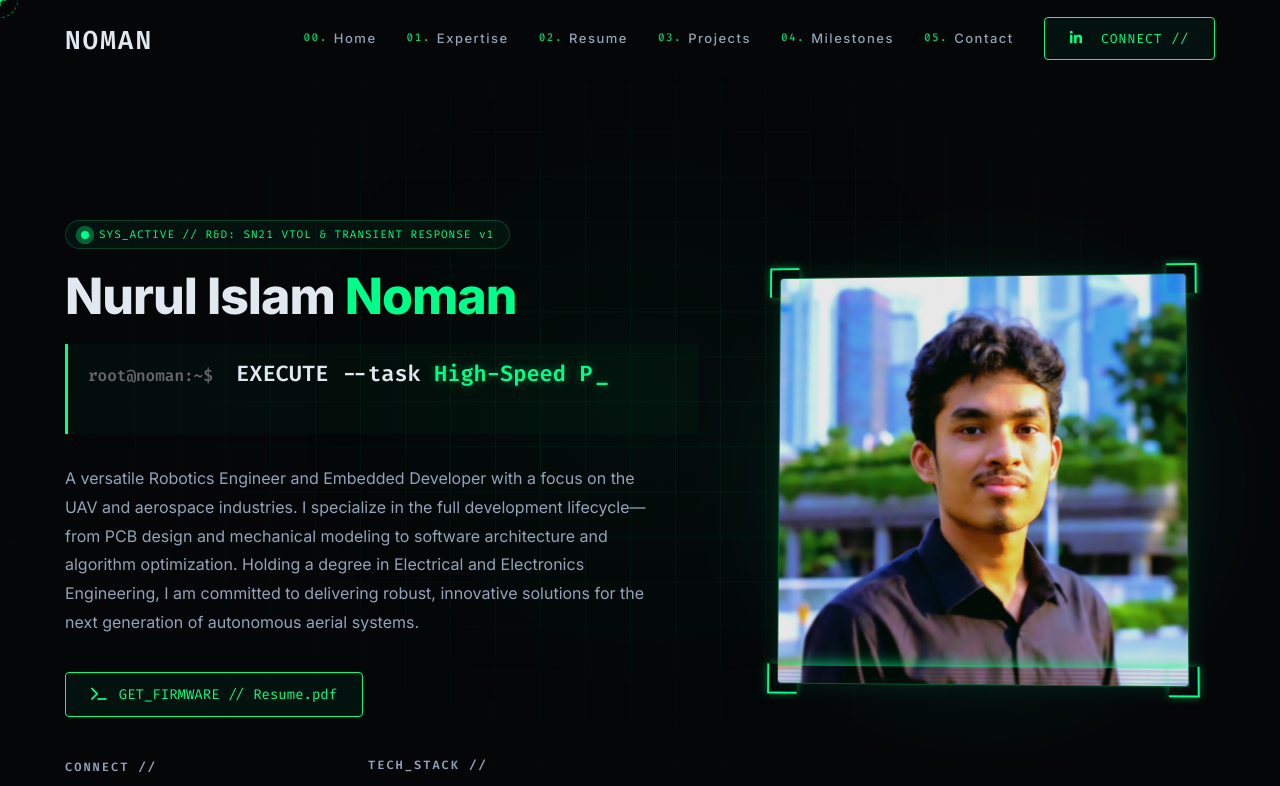
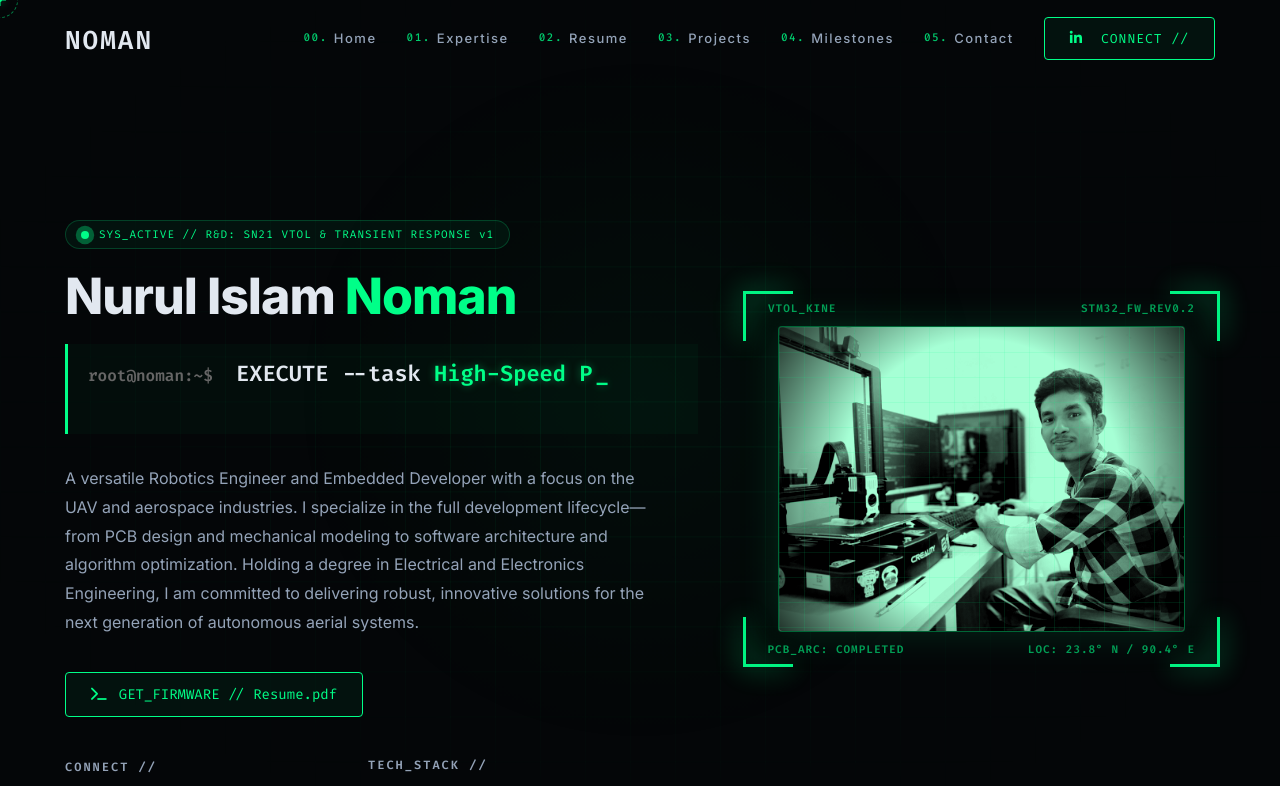
Before and after one commit to nurulislam21/portfolio, a React (Create React App) app: page / in a window 1280 px wide. Shown: the top 786 px of the page. Built offline with nearby package versions, Linux system fonts and the light colour scheme.

Commit message:
System Update

```diff
--- a/src/component/Hero/Home.css
+++ b/src/component/Hero/Home.css
@@ -261,27 +261,137 @@
   pointer-events: none;
 }
 
-.right_img {
+/* --- TACTICAL HUD CONTAINER --- */
+.tactical-hud-container {
+  position: relative;
+  width: 100%;
+  max-width: 480px;
+  margin: 0 auto;
+  padding: 30px;
+  perspective: 1200px; /* Strong depth for perspective shift */
+  transition: transform 0.6s cubic-bezier(0.23, 1, 0.32, 1);
+}
+
+/* 3D Perspective Tilt on Hover */
+.tactical-hud-container:hover {
+  transform: rotateX(6deg) rotateY(-8deg) scale(1.05);
+}
+
+/* --- THE IMAGE FILTER & EFFECTS --- */
+.hero-sensor-feed {
   position: relative;
   z-index: 2;
   border-radius: 4px;
   overflow: hidden;
-  border: 1px solid rgba(0, 255, 136, 0.3);
-  box-shadow:
-    0 0 20px rgba(0, 255, 136, 0.1),
-    inset 0 0 15px rgba(0, 255, 136, 0.05);
-  background: rgba(0, 20, 10, 0.5); /* Darker background for the projection surface */
+  border: 1px solid rgba(0, 255, 136, 0.4);
+  background: #000;
+  box-shadow: 0 0 40px rgba(0, 255, 136, 0.15);
 }
 
-/* The Image itself */
-.pro-hero-img {
+/* Green "Night Vision" Color Burn Overlay */
+.hero-sensor-feed::before {
+  content: '';
+  position: absolute;
+  top: 0; left: 0; width: 100%; height: 100%;
+  background: rgba(0, 255, 136, 0.35);
+  mix-blend-mode: multiply; /* Forces the green into the shadows */
+  z-index: 3;
+  pointer-events: none;
+  transition: all 0.5s ease;
+}
+
+.sensor-img {
   width: 100%;
   height: auto;
   display: block;
-  /* Tech Filter Look: Increase contrast and give a slight cyan tint */
-  filter: contrast(1.1) brightness(1.1) saturate(1.1) hue-rotate(5deg);
-  opacity: 0.9;
-  mix-blend-mode: lighten; /* Blends with the dark background for a projected feel */
+  /* Strips the city colors and dramatically boosts contrast */
+  filter: grayscale(100%) contrast(1.4) brightness(1);
+  transition: all 0.5s ease;
+}
+
+/* Holographic Grid Overlay */
+.cyber-grid-overlay {
+  position: absolute;
+  top: 0; left: 0; width: 100%; height: 100%;
+  background-image:
+    linear-gradient(rgba(0, 255, 136, 0.15) 1px, transparent 1px),
+    linear-gradient(90deg, rgba(0, 255, 136, 0.15) 1px, transparent 1px);
+  background-size: 25px 25px; /* Size of the targeting squares */
+  z-index: 4;
+  pointer-events: none;
+  opacity: .7;
+}
+
+/* --- HOVER PHYSICS: SYSTEM LOCK-ON (NO VIBRATION) --- */
+.tactical-hud-container:hover .sensor-img {
+  filter: grayscale(50%) contrast(1.5) brightness(1.0); /* Brings some life back on hover */
+}
+
+.tactical-hud-container:hover .hero-sensor-feed::before {
+  background: rgba(0, 255, 136, 0.1); /* Reduces the heavy green on hover */
+  mix-blend-mode: overlay;
+}
+
+/* --- HUD BRACKETS --- */
+.hud-corner {
+  position: absolute;
+  width: 50px;
+  height: 50px;
+  border: 3px solid var(--accent-green);
+  z-index: 3;
+  /* Soft breathing animation when static */
+  animation: bracketBreath 4s ease-in-out infinite alternate;
+  transition: all 0.5s cubic-bezier(0.23, 1, 0.32, 1);
+}
+
+/* LOCK-ON: Brackets shrink and lock tightly to you on hover */
+.tactical-hud-container:hover .hud-corner {
+  width: 20px;
+  height: 20px;
+  border-width: 4px;
+  box-shadow: 0 0 25px var(--accent-glow);
+}
+
+.hud-corner.top-left { top: -5px; left: -5px; border-right: none; border-bottom: none; }
+.hud-corner.top-right { top: -5px; right: -5px; border-left: none; border-bottom: none; }
+.hud-corner.bottom-left { bottom: -5px; left: -5px; border-right: none; border-top: none; }
+.hud-corner.bottom-right { bottom: -5px; right: -5px; border-left: none; border-top: none; }
+
+/* --- FLOATING DATA LABELS --- */
+.hud-label {
+  position: absolute;
+  font-family: 'Fira Code', monospace;
+  font-size: 11px;
+  font-weight: 600;
+  color: var(--accent-green);
+  opacity: 0.6;
+  z-index: 4;
+  letter-spacing: 1px;
+  pointer-events: none;
+  transition: opacity 0.4s ease, text-shadow 0.4s ease;
+}
+
+.hud-top-left { top: 5px; left: 20px; }
+.hud-top-right { top: 5px; right: 20px; }
+.hud-bottom-left { bottom: 5px; left: 20px; }
+.hud-bottom-right { bottom: 5px; right: 20px; }
+
+.tactical-hud-container:hover .hud-label {
+  opacity: 1;
+  text-shadow: 0 0 10px var(--accent-glow);
+}
+
+/* --- TACTICAL ANIMATIONS --- */
+@keyframes bracketBreath {
+  from { opacity: 0.5; filter: drop-shadow(0 0 2px var(--accent-green)); }
+  to { opacity: 1; filter: drop-shadow(0 0 15px var(--accent-green)); }
+}
+
+.vignette-overlay {
+  position: absolute;
+  top: 0; left: 0; width: 100%; height: 100%;
+  background: radial-gradient(circle, transparent 55%, rgba(0,0,0,0.8) 100%);
+  pointer-events: none; z-index: 3;
 }
 
 /* Scanning Line Effect */
--- a/src/component/Hero/Home.js
+++ b/src/component/Hero/Home.js
@@ -1,8 +1,8 @@
 import React from "react";
 import "./Home.css";
 // import noman from "../pic/noman.jpg"
-import noman1 from "../pic/noman1.jpg"
-// import hero from "../pic/realhero.jpg";
+// import noman1 from "../pic/noman.jpg"
+import noman1 from "../pic/isnoman.jpg";
 import skill1 from "../pic/skill1.png";
 import skill2 from "../pic/skill2.png";
 import skill3 from "../pic/skill3.png";
@@ -108,18 +108,29 @@ const Home = () => {
           </div>
         </div>
 
-        {/* Right Image Area with Pro Effects */}
-        <div className="right">
-          <div className="right_img_wrapper">
-            <div className="holographic-glow"></div> {/* New: Background Glow */}
-            <div className="tech-corner top-left"></div>
-            <div className="tech-corner top-right"></div>
-            <div className="right_img">
-              <img src={noman1} alt="Nurul Islam Noman" className="pro-hero-img" />
-              <div className="scanline"></div> {/* New: Scanning Line */}
-            </div>
-            <div className="tech-corner bottom-left"></div>
-            <div className="tech-corner bottom-right"></div>
+        {/* --- Hero Image tactical HUD --- */}
+        <div className="right_img_wrapper tactical-hud-container" data-aos="fade-up" data-aos-delay="300">
+
+          {/* Base HUD Brackets - Standard */}
+          <div className="hud-corner top-left"></div>
+          <div className="hud-corner top-right"></div>
+          <div className="hud-corner bottom-left"></div>
+          <div className="hud-corner bottom-right"></div>
+
+          {/* Tactical Data Overlays - Floating */}
+          <div className="hud-label hud-top-left">VTOL_KINE</div>
+          <div className="hud-label hud-top-right">STM32_FW_REV0.2</div>
+          <div className="hud-label hud-bottom-left">PCB_ARC: COMPLETED</div>
+          <div className="hud-label hud-bottom-right">LOC: 23.8° N / 90.4° E</div>
+
+          <div className="right_img hero-sensor-feed">
+            {/* Your *ORIGINAL* Photo */}
+            <img src={noman1} alt="Nurul Islam Noman // UAV Engineering Lead" className="sensor-img" />
+
+            {/* Animated HUD Overlays */}
+            <div className="cyber-grid-overlay"></div> {/* NEW GRID ADDED */}
+            <div className="scanline-laser"></div>
+            <div className="vignette-overlay"></div>
           </div>
         </div>
 
```
Also changed, not shown: src/component/pic/isnoman.jpg (renamed from src/component/pic/realhero.jpg).
